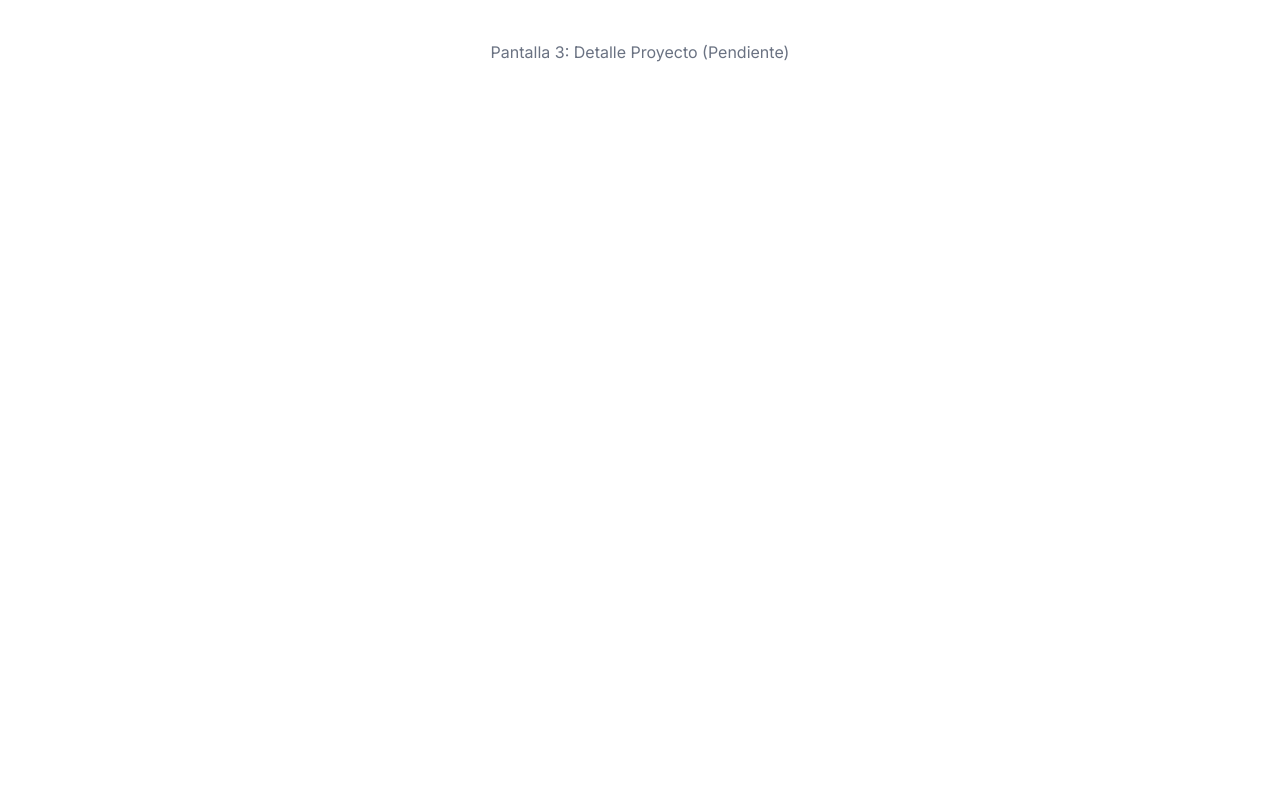
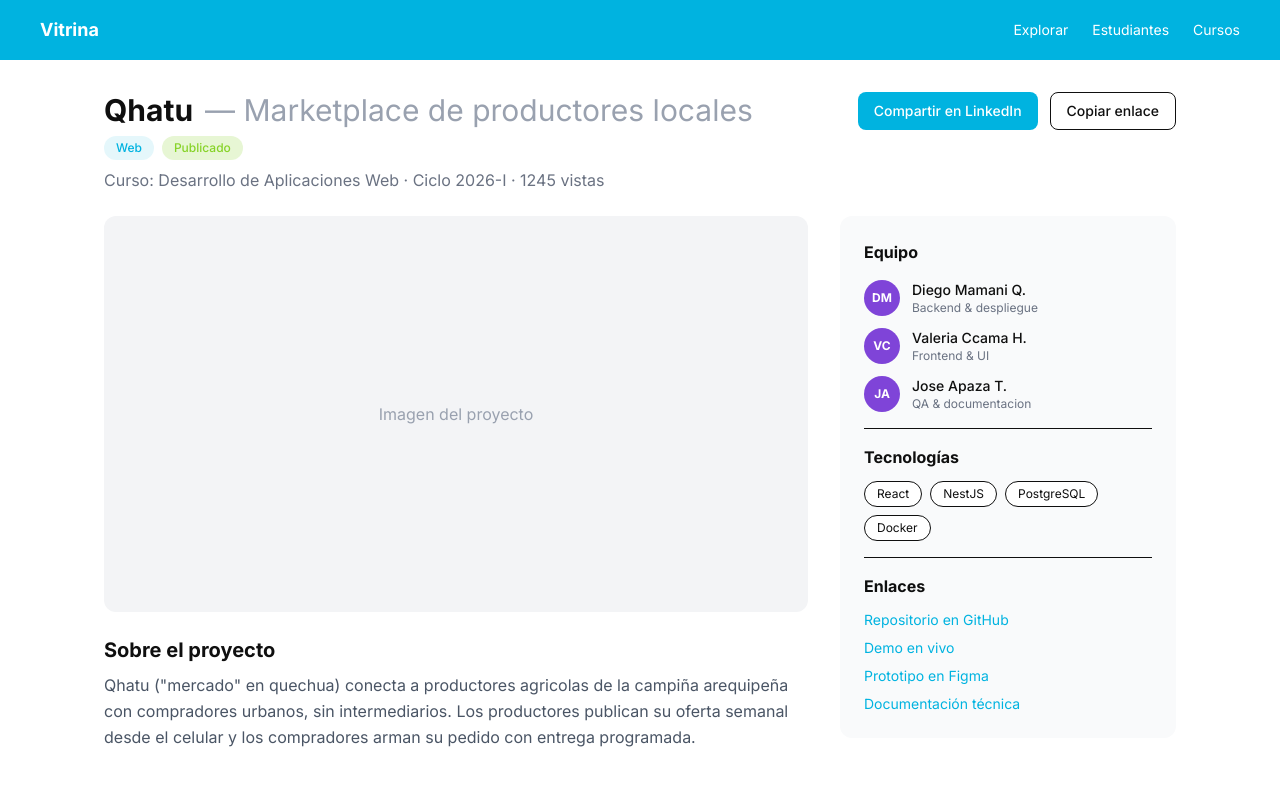
Before and after one commit to Fabrica-de-Software-Tecsup/vitrina-web, a Next.js app: page /proyectos/1 in a window 1280 px wide. Shown: the top 786 px of the page. Built offline with nearby package versions, Linux system fonts and the light colour scheme; no server answers.

Commit message:
feat(proyectos): pagina de detalle con acciones condicionales por rol (datos mock, backend pendiente)

```diff
--- a/app/proyectos/[slug]/page.tsx
+++ b/app/proyectos/[slug]/page.tsx
@@ -1,7 +1,148 @@
-export default function ProjectDetailPage() {
+"use client";
+
+import { useEffect, useState } from "react";
+import { obtenerUsuarioDesdeToken } from "@/lib/auth";
+
+// Datos de ejemplo - el backend real de Proyectos aun no existe
+const proyectoMock = {
+  nombre: "Qhatu",
+  subtitulo: "Marketplace de productores locales",
+  curso: "Desarrollo de Aplicaciones Web",
+  ciclo: "2026-I",
+  estado: "Publicado",
+  vistas: 1245,
+  vecesCompartido: 38,
+  descripcion:
+    'Qhatu ("mercado" en quechua) conecta a productores agricolas de la campiña arequipeña con compradores urbanos, sin intermediarios. Los productores publican su oferta semanal desde el celular y los compradores arman su pedido con entrega programada.',
+  equipo: [
+    { iniciales: "DM", nombre: "Diego Mamani Q.", rol: "Backend & despliegue" },
+    { iniciales: "VC", nombre: "Valeria Ccama H.", rol: "Frontend & UI" },
+    { iniciales: "JA", nombre: "Jose Apaza T.", rol: "QA & documentacion" },
+  ],
+  tecnologias: ["React", "NestJS", "PostgreSQL", "Docker"],
+  enlaces: {
+    repo: "#",
+    demo: "#",
+    figma: "#",
+    documentacion: "#",
+  },
+};
+
+export default function DetalleProyectoPage() {
+  const [esDocenteOAdmin, setEsDocenteOAdmin] = useState(false);
+
+  useEffect(() => {
+    const usuario = obtenerUsuarioDesdeToken();
+    if (usuario && (usuario.rol === "DOCENTE" || usuario.rol === "ADMIN")) {
+      setEsDocenteOAdmin(true);
+    }
+  }, []);
+
   return (
-    <div className="p-10 text-center text-gray-500">
-      Pantalla 3: Detalle Proyecto (Pendiente)
+    <div className="min-h-screen bg-white">
+      <header className="bg-tecsup-cyan text-white px-10 py-4 flex items-center justify-between">
+        <span className="font-bold text-lg">Vitrina</span>
+        <nav className="flex items-center gap-6 text-sm">
+          <span className="cursor-pointer">Explorar</span>
+          <span className="cursor-pointer">Estudiantes</span>
+          <span className="cursor-pointer">Cursos</span>
+        </nav>
+      </header>
+
+      <main className="px-10 py-8 max-w-6xl mx-auto">
+        <div className="flex items-start justify-between mb-2">
+          <div>
+            <h1 className="text-3xl font-bold text-tecsup-dark">
+              {proyectoMock.nombre}
+              <span className="text-gray-400 font-normal ml-3">— {proyectoMock.subtitulo}</span>
+            </h1>
+            <div className="flex items-center gap-2 mt-2">
+              <span className="px-3 py-1 rounded-full text-xs font-medium bg-tecsup-cyan/10 text-tecsup-cyan">
+                Web
+              </span>
+              <span className="px-3 py-1 rounded-full text-xs font-medium bg-tecsup-green/20 text-tecsup-green">
+                {proyectoMock.estado}
+              </span>
+            </div>
+          </div>
+
+          {/* Acciones condicionales por rol */}
+          <div className="flex gap-3">
+            {esDocenteOAdmin ? (
+              <>
+                <button className="px-4 py-2 border rounded-lg text-sm font-medium cursor-pointer hover:bg-gray-50">
+                  Solicitar Cambios
+                </button>
+                <button className="px-4 py-2 bg-tecsup-cyan text-white rounded-lg text-sm font-medium cursor-pointer hover:opacity-90">
+                  Publicar
+                </button>
+              </>
+            ) : (
+              <>
+                <button className="px-4 py-2 bg-tecsup-cyan text-white rounded-lg text-sm font-medium cursor-pointer hover:opacity-90">
+                  Compartir en LinkedIn
+                </button>
+                <button className="px-4 py-2 border rounded-lg text-sm font-medium cursor-pointer hover:bg-gray-50">
+                  Copiar enlace
+                </button>
+              </>
+            )}
+          </div>
+        </div>
+
+        <p className="text-gray-500 mb-6">
+          Curso: {proyectoMock.curso} · Ciclo {proyectoMock.ciclo} · {proyectoMock.vistas} vistas
+        </p>
+
+        <div className="grid grid-cols-3 gap-8">
+          {/* Columna izquierda */}
+          <div className="col-span-2">
+            <div className="bg-gray-100 rounded-xl aspect-video mb-6 flex items-center justify-center text-gray-400">
+              Imagen del proyecto
+            </div>
+
+            <h2 className="text-xl font-bold text-tecsup-dark mb-2">Sobre el proyecto</h2>
+            <p className="text-gray-600 leading-relaxed">{proyectoMock.descripcion}</p>
+          </div>
+
+          {/* Columna derecha */}
+          <aside className="bg-gray-50 rounded-xl p-6 h-fit">
+            <h3 className="font-bold text-tecsup-dark mb-4">Equipo</h3>
+            {proyectoMock.equipo.map((m) => (
+              <div key={m.nombre} className="flex items-center gap-3 mb-3">
+                <div className="w-9 h-9 rounded-full bg-tecsup-purple text-white flex items-center justify-center text-xs font-bold">
+                  {m.iniciales}
+                </div>
+                <div>
+                  <p className="text-sm font-medium">{m.nombre}</p>
+                  <p className="text-xs text-gray-500">{m.rol}</p>
+                </div>
+              </div>
+            ))}
+
+            <hr className="my-4" />
+
+            <h3 className="font-bold text-tecsup-dark mb-3">Tecnologías</h3>
+            <div className="flex flex-wrap gap-2 mb-4">
+              {proyectoMock.tecnologias.map((t) => (
+                <span key={t} className="px-3 py-1 bg-white border rounded-full text-xs">
+                  {t}
+                </span>
+              ))}
+            </div>
+
+            <hr className="my-4" />
+
+            <h3 className="font-bold text-tecsup-dark mb-3">Enlaces</h3>
+            <ul className="space-y-2 text-sm text-tecsup-cyan">
+              <li><a href={proyectoMock.enlaces.repo}>Repositorio en GitHub</a></li>
+              <li><a href={proyectoMock.enlaces.demo}>Demo en vivo</a></li>
+              <li><a href={proyectoMock.enlaces.figma}>Prototipo en Figma</a></li>
+              <li><a href={proyectoMock.enlaces.documentacion}>Documentación técnica</a></li>
+            </ul>
+          </aside>
+        </div>
+      </main>
     </div>
   );
 }
```
